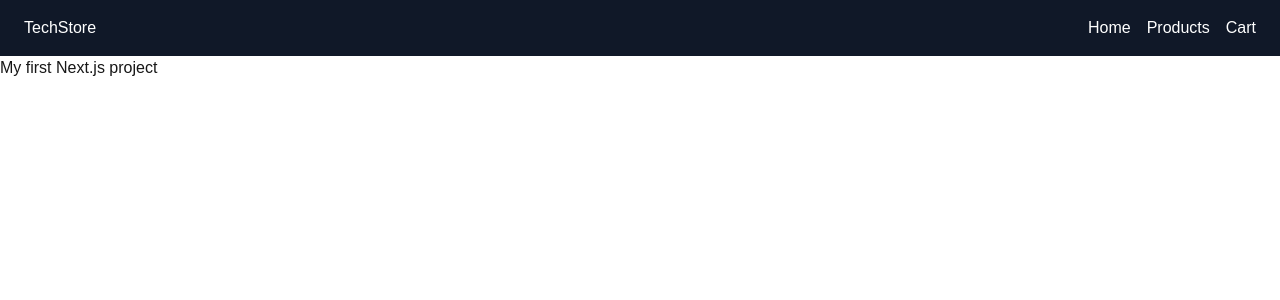
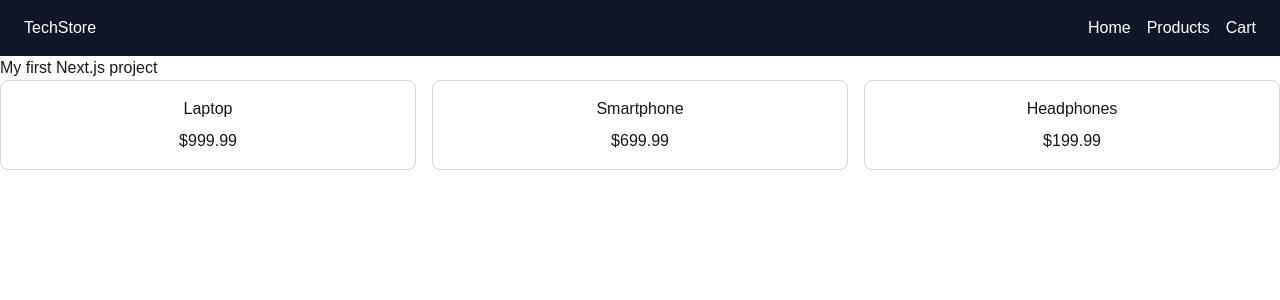
Before and after one commit to mohammad-shirani-developer/tech-store, a Next.js app: page / in a window 1280 px wide. Shown: the top 300 px of the page. Built offline with nearby package versions, Linux system fonts and the light colour scheme.

Commit message:
Add ProductCard component and integrate it into the homepage

```diff
--- /dev/null
+++ b/app/components/ProductCard.tsx
@@ -0,0 +1,15 @@
+type ProductCardProps = {
+  title: string;
+  price: number;
+};
+
+const ProductCard = ({ title, price }: ProductCardProps) => {
+  return (
+    <article className="flex flex-col  items-center justify-center gap-2 rounded-lg border border-gray-300 p-4 ">
+      <h3>{title}</h3>
+      <p>${price.toFixed(2)}</p>
+    </article>
+  );
+};
+
+export default ProductCard;
--- a/app/page.tsx
+++ b/app/page.tsx
@@ -1,10 +1,26 @@
 import Header from "./components/Header";
+import ProductCard from "./components/ProductCard";
+
+const products = [
+  { id: 1, title: "Laptop", price: 999.99 },
+  { id: 2, title: "Smartphone", price: 699.99 },
+  { id: 3, title: "Headphones", price: 199.99 },
+];
 
 export default function Home() {
   return (
     <main>
       <Header title="TechStore" />
       <p>My first Next.js project</p>
+      <div className="grid grid-cols-1 gap-4 md:grid-cols-2 lg:grid-cols-3">
+        {products.map((product) => (
+          <ProductCard
+            key={product.id}
+            title={product.title}
+            price={product.price}
+          />
+        ))}
+      </div>
     </main>
   );
 }
```
